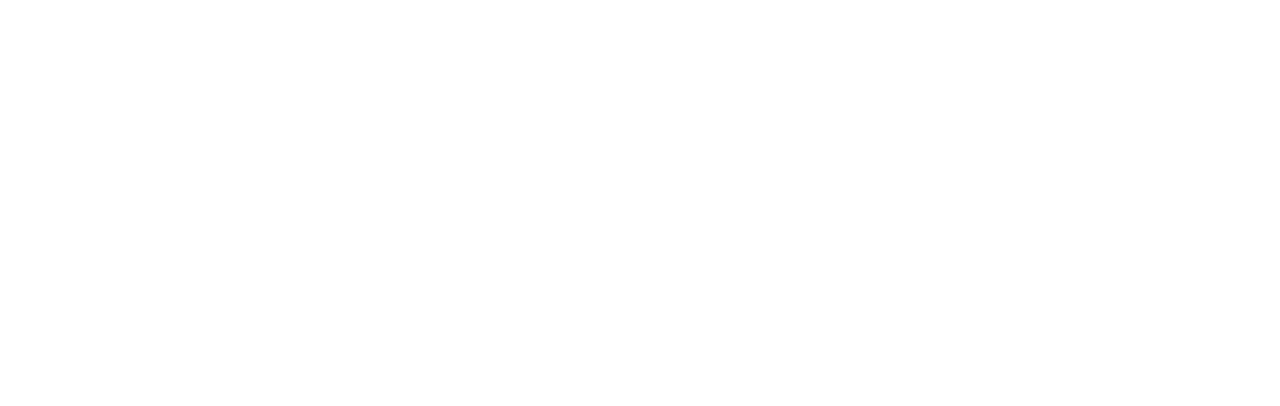
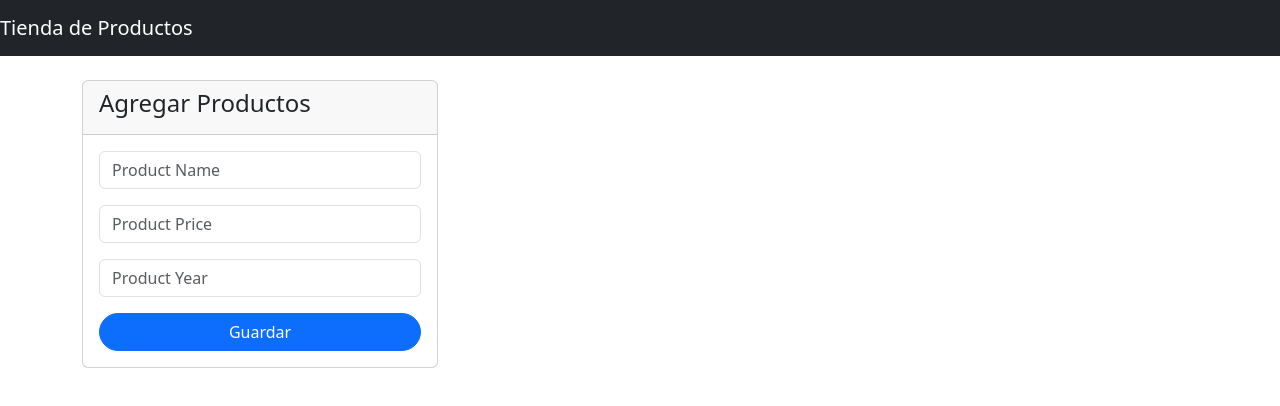
Before and after one commit to koerdev/tienda-productos, a plain HTML site: page index.html in a window 1280 px wide. Drawn offline with nearby package versions, Linux system fonts and the light colour scheme.

Commit message:
feat: estructura del proyecto y se agrega formulario para agregar productos

```diff
--- a/index.html
+++ b/index.html
@@ -3,9 +3,59 @@
 <head>
     <meta charset="UTF-8">
     <meta name="viewport" content="width=device-width, initial-scale=1.0">
-    <title>Document</title>
+    <!-- BOOTSTRAP CDN -->
+    <link href="https://cdn.jsdelivr.net/npm/bootstrap@5.3.8/dist/css/bootstrap.min.css" rel="stylesheet" integrity="sha384-sRIl4kxILFvY47J16cr9ZwB07vP4J8+LH7qKQnuqkuIAvNWLzeN8tE5YBujZqJLB" crossorigin="anonymous">
+    <!-- CSS -->
+     <link rel="stylesheet" href="./css/styles.css">
+    <title>::: Tienda de Productos :::</title>
 </head>
 <body>
+    <nav class="navbar navbar-light bg-dark">
+        <a href="/" class="navbar-brand text-white">Tienda de Productos</a>
+    </nav>
 
+    <div class="container">
+        <div id="app" class="row mt-4">
+            <div class="col-md-4">
+                <div class="card">
+                    <div class="card-header">
+                        <h4>Agregar Productos</h4>
+                    </div>
+                    <form id="product-form" class="card-body">
+                        <div class="form-group mb-3">
+                            <input
+                                type="text"
+                                id="name"
+                                placeholder="Product Name"
+                                class="form-control"
+                            />
+                        </div>
+                        <div class="form-group mb-3">
+                            <input
+                                type="number"
+                                id="price"
+                                placeholder="Product Price"
+                                class="form-control"
+                            />
+                        </div>
+                        <div class="form-group mb-3">
+                            <input
+                                type="number"
+                                id="year"
+                                placeholder="Product Year"
+                                class="form-control"
+                            />
+                        </div>
+                        <input type="submit" value="Guardar" class="btn btn-primary w-100 rounded-5">
+                    </form>
+                </div>
+            </div>
+            <div class="col-md-8">
+
+            </div>
+        </div>
+    </div>
+
+    <script src="./js/main.js"></script>
 </body>
 </html>
```
Also changed, not shown: css/styles.css (added), js/main.js (added).
